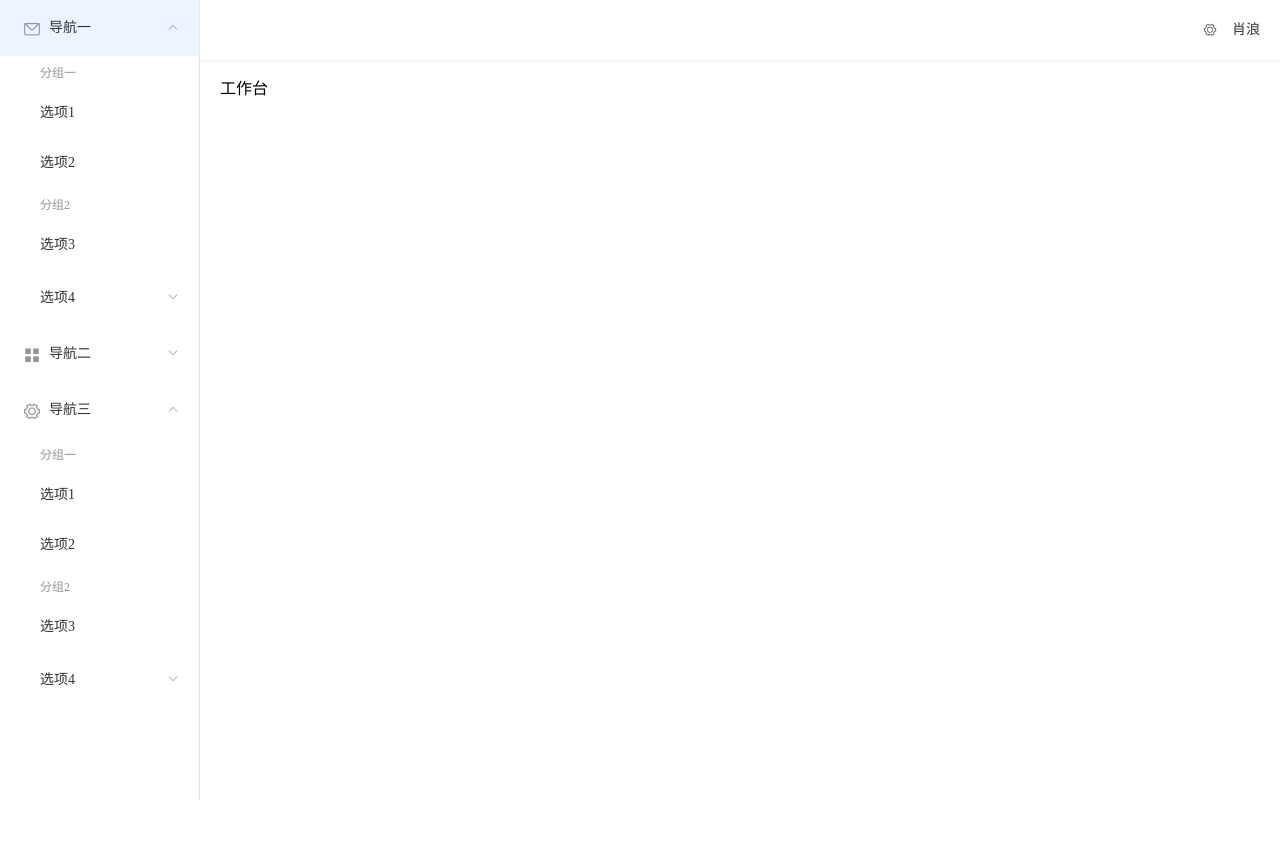
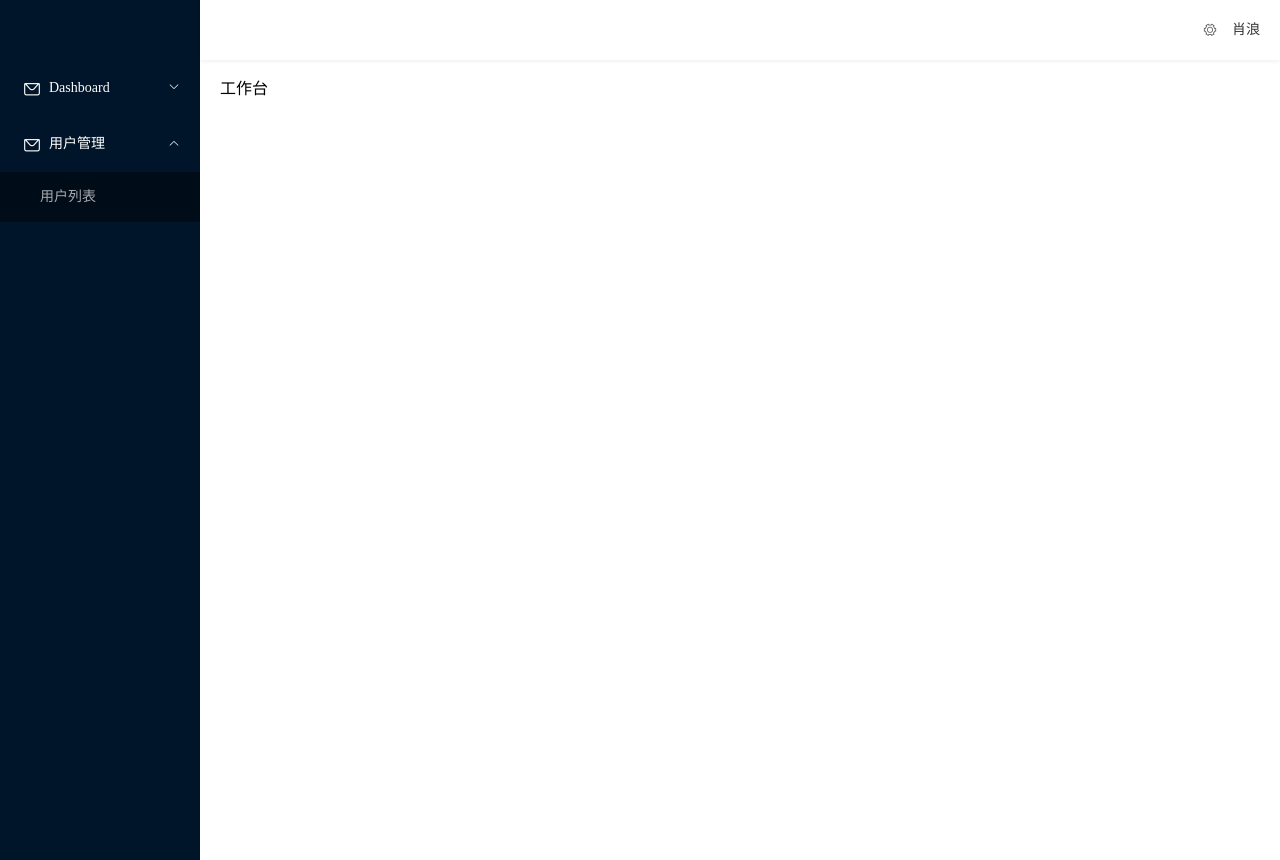
Before and after one commit to facexl/TabbyCat, a Vue app in the folder frontend/: page /dashboard/workspace in a window 1280 px wide. Before the commit the page ends 800 px from the top, so only its background shows below. Built offline with nearby package versions, Linux system fonts and the light colour scheme.

Commit message:
daily:layout

```diff
--- /dev/null
+++ b/frontend/src/router/commonRoutes.ts
@@ -0,0 +1,20 @@
+export default [
+  {
+    name: 'init',
+    path: '/',
+    redirect: '/dashboard/workspace',
+    rank: 0,
+    hidden: true
+  },
+  {
+    name: 'login',
+    path: '/login',
+    redirect: 'noredirect',
+    rank: 0,
+    hidden: true,
+    meta: {
+      title: '登录'
+    },
+    component: () => import('@/views/login/Login.vue')
+  }
+]
--- a/frontend/src/router/index.ts
+++ b/frontend/src/router/index.ts
@@ -1,16 +1,23 @@
 import { createRouter, createWebHistory, RouteRecordRaw } from 'vue-router'
+import commonRoutes from './commonRoutes'
 
 const originModule = require.context('./modules', true, /\.ts/)
 
-const rawRoutes = originModule.keys().map(it => originModule(it).default).sort((a, b) => a.rank - b.rank)
+interface RouteRecordLocal{
+    rank:number,
+    hidden:boolean
+}
 
-console.log(rawRoutes)
+const routes:Array<RouteRecordRaw | RouteRecordLocal> = originModule.keys().map(it => originModule(it).default).sort((a, b) => a.rank - b.rank)
 
-const routes: Array<RouteRecordRaw> = []
 const router = createRouter({
 //   scrollBehavior: () => ({ y: 0 }),
   history: createWebHistory(process.env.BASE_URL),
-  routes: routes.concat(rawRoutes)
+  routes: routes.concat(commonRoutes) as any
 })
 
+export {
+  routes
+}
+
 export default router
--- a/frontend/src/views/layout/Aside.vue
+++ b/frontend/src/views/layout/Aside.vue
@@ -1,51 +1,72 @@
 <template>
-    <el-aside width="200px">
-    <el-menu style="height:100vh" :default-openeds="['1', '3']">
-      <el-submenu index="1">
-        <template #title><i class="el-icon-message"></i>导航一</template>
-        <el-menu-item-group>
-          <template #title>分组一</template>
-          <el-menu-item index="1-1">选项1</el-menu-item>
-          <el-menu-item index="1-2">选项2</el-menu-item>
-        </el-menu-item-group>
-        <el-menu-item-group title="分组2">
-          <el-menu-item index="1-3">选项3</el-menu-item>
-        </el-menu-item-group>
-        <el-submenu index="1-4">
-          <template #title>选项4</template>
-          <el-menu-item index="1-4-1">选项4-1</el-menu-item>
-        </el-submenu>
-      </el-submenu>
-      <el-submenu index="2">
-        <template #title><i class="el-icon-menu"></i>导航二</template>
-        <el-menu-item-group>
-          <template #title>分组一</template>
-          <el-menu-item index="2-1">选项1</el-menu-item>
-          <el-menu-item index="2-2">选项2</el-menu-item>
-        </el-menu-item-group>
-        <el-menu-item-group title="分组2">
-          <el-menu-item index="2-3">选项3</el-menu-item>
-        </el-menu-item-group>
-        <el-submenu index="2-4">
-          <template #title>选项4</template>
-          <el-menu-item index="2-4-1">选项4-1</el-menu-item>
-        </el-submenu>
-      </el-submenu>
-      <el-submenu index="3">
-        <template #title><i class="el-icon-setting"></i>导航三</template>
-        <el-menu-item-group>
-          <template #title>分组一</template>
-          <el-menu-item index="3-1">选项1</el-menu-item>
-          <el-menu-item index="3-2">选项2</el-menu-item>
-        </el-menu-item-group>
-        <el-menu-item-group title="分组2">
-          <el-menu-item index="3-3">选项3</el-menu-item>
-        </el-menu-item-group>
-        <el-submenu index="3-4">
-          <template #title>选项4</template>
-          <el-menu-item index="3-4-1">选项4-1</el-menu-item>
-        </el-submenu>
+    <el-aside class="el-aside app-aside" width="200px">
+    <div class="aside-top" style="height:60px"></div>
+    <el-menu class="el-menu" style="height:100vh" :default-openeds="defaultOpeneds">
+      <el-submenu v-for="(item,i) in filterRoutes" :index="String(i)" :key="item.name">
+        <template #title><i class="el-icon-message"></i>{{item.meta.title}}</template>
+        <el-menu-item @click="$router.push({name:it.name})" v-for="(it,oi) in item.children" :key="it.name" :index="`${i}-${oi}`">{{it.meta.title}}</el-menu-item>
       </el-submenu>
     </el-menu>
   </el-aside>
 </template>
+<script>
+import { routes } from '@/router/index'
+export default {
+  watch: {
+    $route: {
+      handler (v) {
+        this.defaultOpeneds = ['1']
+      },
+      immediate: true
+    }
+  },
+  computed: {
+    filterRoutes () {
+      const filterRoutes = routes.filter(it => !it.hidden)
+      filterRoutes.forEach(it => {
+        it.children = it.children.filter(item => !item.hidden)
+      })
+      return filterRoutes
+    }
+  },
+  data () {
+    return {
+      defaultOpeneds: []
+    }
+  },
+  created () {
+    console.log(this.filterRoutes)
+  }
+}
+</script>
+<style lang="less" scoped>
+.el-aside,.el-menu{
+    background-color: #001529;
+}
+.el-menu{
+    border-right: none;
+}
+
+</style>
+<style lang="less">
+.app-aside{
+    .el-submenu__title,.el-icon-message,.el-submenu__icon-arrow{
+        color:#fff;
+    }
+    .el-submenu__title:hover{
+        background-color: inherit;
+    }
+    .el-menu-item{
+        background-color: #000c17;
+        color:#303840;
+        color:hsla(0,0%,100%,.65);
+        transition: background-color .3s;
+    }
+    .el-menu-item:hover{
+        color:#fff;
+    }
+    .el-menu-item.active{
+        background-color: #1890ff;
+    }
+}
+</style>
--- /dev/null
+++ b/frontend/src/views/login/Login.vue
@@ -0,0 +1,5 @@
+<template>
+    <div>
+        login
+    </div>
+</template>
```
Also changed, not shown: frontend/.eslintrc.js, 1 other file (tests, documents, lock files or other folders).
